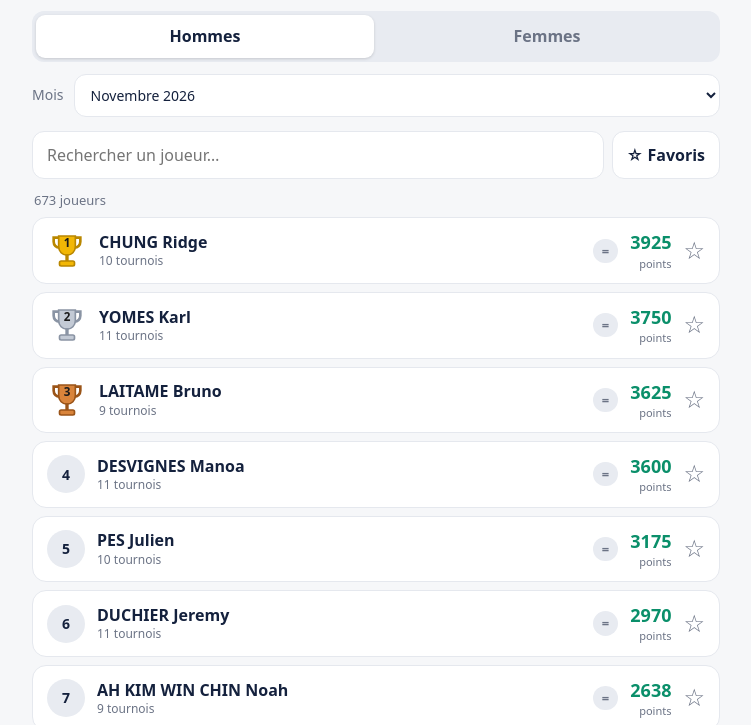
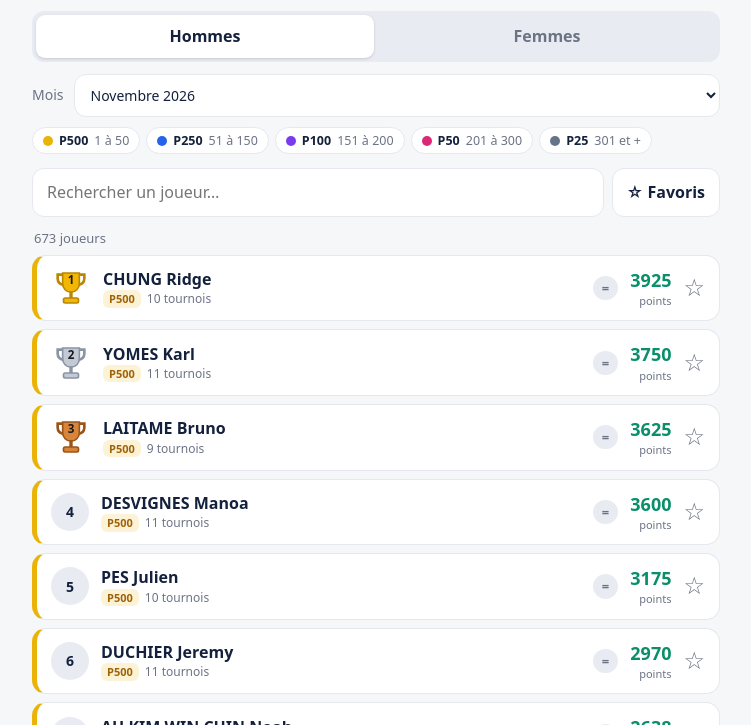
Before and after one commit to Padeltahiti/Padeltahiti, a plain HTML site: page index.html in a window 1280 px wide. Shown: the part 75-800 px from the top of the page, without its empty margins (264-1015 px from the left). Drawn offline with Linux system fonts and the light colour scheme.

Commit message:
Add files via upload

```diff
--- a/index.html
+++ b/index.html
@@ -42,6 +42,14 @@ input:focus{outline:2px solid var(--ac);border-color:transparent}
 .tag.nc{background:var(--ph);color:var(--mu)}
 .note{color:var(--mu);font-size:12.5px;margin:10px 0 0}
 .empty{text-align:center;color:var(--mu);padding:30px}
+:root{--k500:#eab308;--k500t:#a16207;--k250:#2563eb;--k100:#7c3aed;--k50:#db2777;--k25:#64748b}
+@media (prefers-color-scheme:dark){:root:not([data-theme="light"]){--k500:#facc15;--k500t:#facc15;--k250:#60a5fa;--k100:#a78bfa;--k50:#f472b6;--k25:#94a3b8}}
+:root[data-theme="dark"]{--k500:#facc15;--k500t:#facc15;--k250:#60a5fa;--k100:#a78bfa;--k50:#f472b6;--k25:#94a3b8}
+.k500{--cc:var(--k500);--cct:var(--k500t)}.k250{--cc:var(--k250)}.k100{--cc:var(--k100)}.k50{--cc:var(--k50)}.k25{--cc:var(--k25)}
+.p.kc{border-left:5px solid var(--cc)}
+.cat{display:inline-block;font-size:11px;font-weight:700;color:var(--cct,var(--cc));background:var(--ph);background:color-mix(in srgb,var(--cc) 16%,transparent);border-radius:6px;padding:1px 6px;margin-right:6px}
+.lgk{display:flex;flex-wrap:wrap;gap:6px;margin:0 0 10px}.lgk[hidden]{display:none}
+.chip{display:inline-flex;align-items:center;gap:6px;font-size:12.5px;color:var(--mu);background:var(--card);border:1px solid var(--bd);border-radius:999px;padding:4px 10px}.chip i{width:10px;height:10px;border-radius:50%;background:var(--cc)}.chip b{color:var(--tx)}
 .mrow{display:flex;align-items:center;gap:10px;margin-bottom:10px;color:var(--mu);font-size:14px}.mrow select{flex:1;font:inherit;padding:10px 12px;border-radius:12px;border:1px solid var(--bd);background:var(--card);color:var(--tx)}
 .dl{font-size:13px;font-weight:700;white-space:nowrap;padding:3px 9px;border-radius:999px}.dl.u,.dl.n{color:var(--ac);background:var(--acs)}.dl.dn{color:#e5484d;background:rgba(229,72,77,.16)}.dl.z{color:var(--mu);background:var(--ph);font-weight:600}.pu{color:var(--ac);font-weight:700}.pdn{color:#e5484d;font-weight:700}
 .hs{margin-top:10px;padding-top:10px;border-top:2px solid var(--bd)}.hm{font-weight:700;font-size:12px;color:var(--mu);margin-bottom:4px;text-transform:uppercase;letter-spacing:.04em}.hm i{font-style:normal;font-weight:400;text-transform:none;letter-spacing:0}
@@ -53,6 +61,7 @@ input:focus{outline:2px solid var(--ac);border-color:transparent}
 <div class="inst" id="inst" hidden><button id="ib" type="button">📲 Installer l’appli</button><span id="ih" hidden></span></div>
 <div class="tabs"><button id="bH" class="on">Hommes</button><button id="bF">Femmes</button></div>
 <div class="mrow"><label for="mo">Mois</label><select id="mo"></select></div>
+<div class="lgk" id="lgk" aria-label="Catégories selon le rang"></div>
 <div class="search"><input id="q" type="search" placeholder="Rechercher un joueur…" autocomplete="off"><button id="fb" type="button" aria-pressed="false">☆ Favoris</button></div>
 <div class="cnt" id="cnt"></div><div id="list"></div>
 <p class="note" id="nt"></p>
@@ -98,22 +107,26 @@ return '<div class="hs"><div class="hm">Évolution du classement et des points</
 function hist(p){const ks=keys();let h='<div class="hs"><div class="hm">Historique du classement</div>';ks.slice().reverse().forEach(k=>{const q=fq(k,p);if(q)h+='<div class="r"><div class="tn">'+mlab(k)+'</div><b>n° '+q.rk+' · '+q.p+' pts</b></div>'});if(ks.length<2)h+='<p class="note">L’historique se construira au fil des mois.</p>';return h+'</div>'}
 const TC={1:['#f2b705','#b98700','or'],2:['#c3cad5','#8a94a4','argent'],3:['#d9843b','#9a5418','bronze']};
 const trophy=r=>{const c=TC[r];return '<svg viewBox="0 0 24 24" role="img" aria-label="Trophée '+c[2]+', rang '+r+'"><path d="M7 4H4v2.5A3.5 3.5 0 0 0 7.5 10M17 4h3v2.5a3.5 3.5 0 0 1-3.5 3.5" fill="none" stroke="'+c[1]+'" stroke-width="1.6" stroke-linecap="round"/><path d="M7 3h10v6.5a5 5 0 0 1-10 0z" fill="'+c[0]+'" stroke="'+c[1]+'" stroke-width="1"/><rect x="11" y="14" width="2" height="4" fill="'+c[1]+'"/><rect x="7.5" y="18" width="9" height="3" rx="1" fill="'+c[0]+'" stroke="'+c[1]+'" stroke-width="1"/><text x="12" y="9.6" text-anchor="middle" font-size="7" font-weight="800" fill="#1b1b1b" font-family="system-ui,sans-serif">'+r+'</text></svg>'};
+const CATS={H:[[50,'P500','k500'],[150,'P250','k250'],[200,'P100','k100'],[300,'P50','k50'],[1e9,'P25','k25']],
+F:[[15,'P500','k500'],[75,'P250','k250'],[100,'P100','k100'],[150,'P50','k50'],[1e9,'P25','k25']]};
+const cat=r=>CATS[g].find(c=>r<=c[0]);
+const lgk=G=>CATS[G].map((c,i)=>{const a=i?CATS[G][i-1][0]+1:1;return '<span class="chip '+c[2]+'"><i></i><b>'+c[1]+'</b> '+(c[0]>1e8?a+' et +':a===c[0]?a:a+' à '+c[0])+'</span>'}).join('');
 const fmt=d=>{const[y,m,j]=d.split('-');return j+'/'+m+'/'+y};
 function prep(){for(const sn of Object.values(SNAPS))for(const k of['H','F']){const L=sn[k].p;let rk=0;L.forEach((p,i)=>{if(i===0||p.p!==L[i-1].p)rk=i+1;p.rk=p.c||rk;p.k=norm(p.n);
 const T=sn[k].t,top=[...p.r].filter(x=>!T[x[0]].x).sort((a,b)=>b[1]-a[1]).slice(0,sn[k].m||8).map(x=>x[0]);p.top=new Set(top)});sn[k].ix={};sn[k].ix2={};L.forEach(p=>{sn[k].ix[n1(p.n)]=p;const z=n2(p.n);sn[k].ix2[z]=sn[k].ix2[z]===undefined?p:null})}}
 function render(){
-$('mt').textContent=mlab(cur);const D=S()[g],q=norm($('q').value.trim());$('nt').textContent=D.m?'Pour ce mois, le total est la somme de tous les résultats.':'Le total correspond aux 8 meilleurs résultats des 12 derniers mois. Les résultats qui ne comptent pas dans le total sont grisés.';
+$('mt').textContent=mlab(cur);$('lgk').hidden=false;$('lgk').innerHTML=lgk(g);const D=S()[g],q=norm($('q').value.trim());$('nt').textContent=D.m?'Pour ce mois, le total est la somme de tous les résultats.':'Le total correspond aux 8 meilleurs résultats des 12 derniers mois. Les résultats qui ne comptent pas dans le total sont grisés.';
 const L=D.p.filter(p=>(!q||p.k.includes(q))&&(!favOnly||FAV.has(fk(p))));
 const fc=favCount();$('fb').textContent=(favOnly||fc?'★':'☆')+' Favoris'+(fc?' ('+fc+')':'');$('fb').classList.toggle('on',favOnly);$('fb').setAttribute('aria-pressed',favOnly);
 $('cnt').textContent=favOnly?L.length+' favori'+(L.length>1?'s':''):L.length+' joueur'+(L.length>1?'s':'')+(q?' trouvé'+(L.length>1?'s':''):'');
 if(!L.length){$('list').innerHTML='<div class="empty">'+(favOnly&&!q?'Aucun favori pour le moment.<br>Touchez ☆ à droite d’un joueur pour l’ajouter.':'Aucun joueur trouvé')+'</div>';return}
 $('list').innerHTML=L.map(p=>{
-const o=open===g+p.n,fv=FAV.has(fk(p));
+const o=open===g+p.n,fv=FAV.has(fk(p)),c=cat(p.rk);
 let det='';
 if(o){const rs=[...p.r].sort((a,b)=>D.t[b[0]].d.localeCompare(D.t[a[0]].d)||b[1]-a[1]);
 det='<div class="d">'+rs.map(([t,v])=>{const T=D.t[t],c=p.top.has(t);
 return '<div class="r '+(c?'yes':'no')+'"><div class="tn">'+T.n.replace(/&/g,'&amp;')+(c?'<span class="tag">compte</span>':T.x?'<span class="tag nc">pas encore compté</span>':'')+'<small>'+fmt(T.d)+'</small></div><b>+'+v+' pts</b></div>'}).join('')+charts(p)+hist(p)+'</div>'}
-return '<div class="p'+(o?' open':'')+'"><div class="hw"><button class="h" data-n="'+p.n.replace(/"/g,'&quot;')+'">'+(p.rk<=3?'<span class="rk tr">'+trophy(p.rk)+'</span>':'<span class="rk">'+p.rk+'</span>')+'<span class="nm">'+p.n.replace(/&/g,'&amp;')+'<small>'+p.r.length+' tournoi'+(p.r.length>1?'s':'')+'</small></span>'+dl(p)+'<span class="pt">'+p.p+'<small>'+pd(p)+'</small></span></button><button class="fv'+(fv?' on':'')+'" data-f="'+fk(p).replace(/"/g,'&quot;')+'" aria-pressed="'+fv+'" aria-label="'+(fv?'Retirer des favoris':'Ajouter aux favoris')+'">'+(fv?'★':'☆')+'</button></div>'+det+'</div>'}).join('')}
+return '<div class="p'+(o?' open':'')+(c?' kc '+c[2]:'')+'"><div class="hw"><button class="h" data-n="'+p.n.replace(/"/g,'&quot;')+'">'+(p.rk<=3?'<span class="rk tr">'+trophy(p.rk)+'</span>':'<span class="rk">'+p.rk+'</span>')+'<span class="nm">'+p.n.replace(/&/g,'&amp;')+'<small>'+(c?'<span class="cat">'+c[1]+'</span>':'')+p.r.length+' tournoi'+(p.r.length>1?'s':'')+'</small></span>'+dl(p)+'<span class="pt">'+p.p+'<small>'+pd(p)+'</small></span></button><button class="fv'+(fv?' on':'')+'" data-f="'+fk(p).replace(/"/g,'&quot;')+'" aria-pressed="'+fv+'" aria-label="'+(fv?'Retirer des favoris':'Ajouter aux favoris')+'">'+(fv?'★':'☆')+'</button></div>'+det+'</div>'}).join('')}
 $('list').addEventListener('click',e=>{const f=e.target.closest('.fv');if(f){const k=f.dataset.f;FAV.has(k)?FAV.delete(k):FAV.add(k);saveFav();render();return}
 const b=e.target.closest('.h');if(!b)return;const k=g+b.dataset.n;open=open===k?null:k;render()});
 $('fb').onclick=()=>{favOnly=!favOnly;open=null;render()};
```
